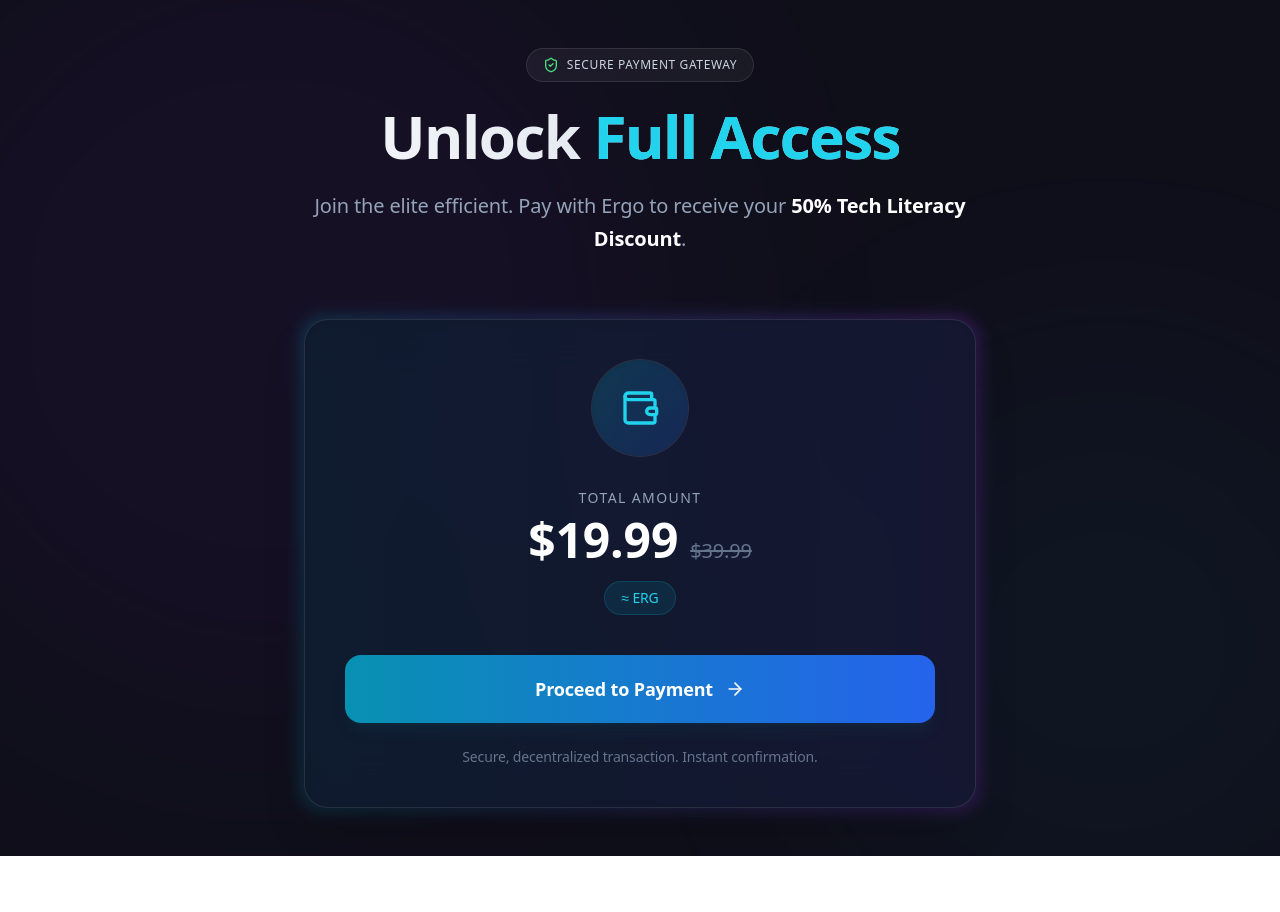
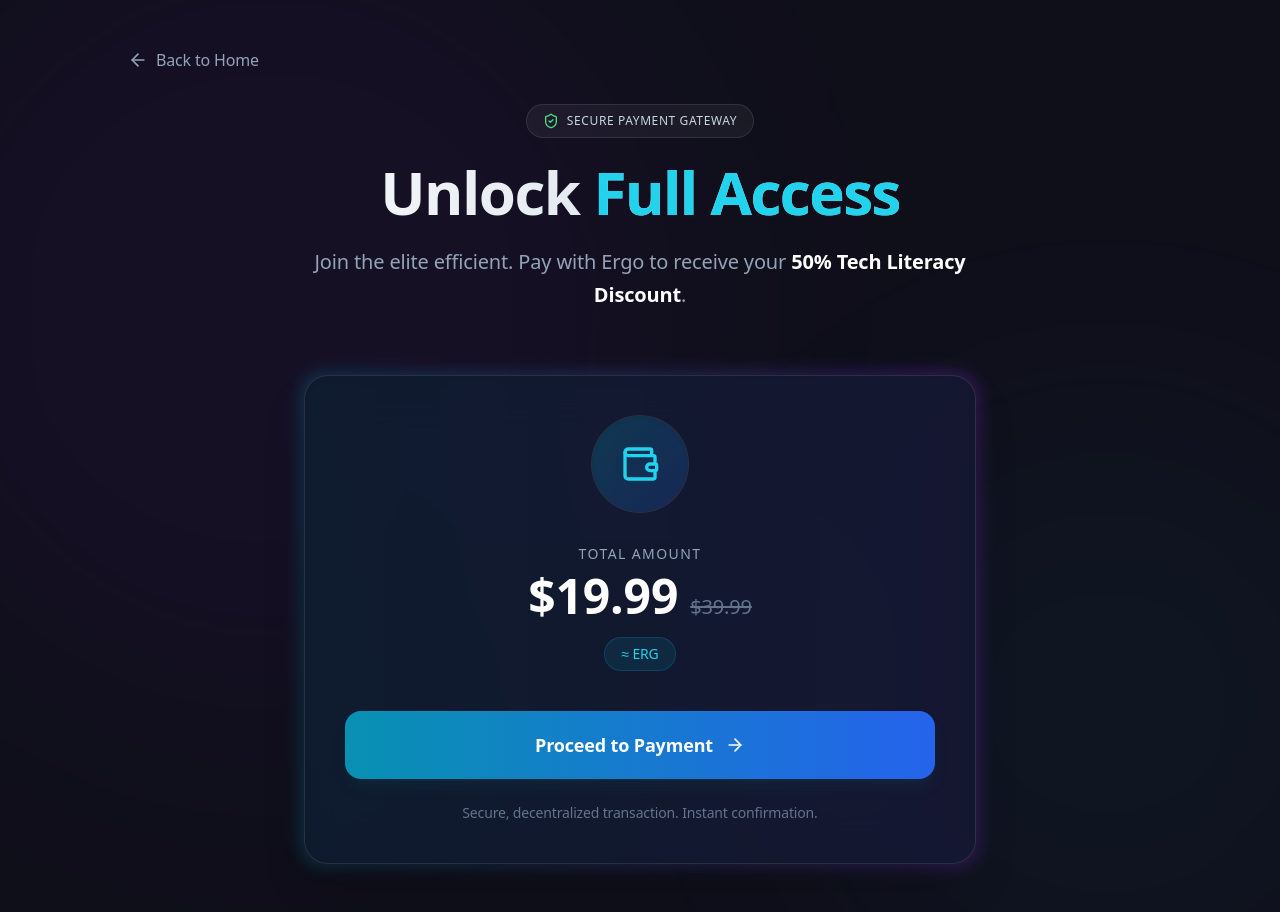
Before and after one commit to agenticaihome/ebook-frontend, a React (Create React App) app: page /pay-ergo in a window 1280 px wide. Before the commit the page ends 856 px from the top, so only its background shows below. Built offline with nearby package versions, Linux system fonts and the light colour scheme; no server answers.

Commit message:
Add back navigation button to ErgoPaymentPage
- Users can now easily return to home from payment page
- Added animated back button with hover effect
- Improves UX by preventing users from feeling trapped

```diff
--- a/src/ErgoPaymentPage.jsx
+++ b/src/ErgoPaymentPage.jsx
@@ -2,7 +2,7 @@ import React, { useState, useEffect } from 'react';
 import { useNavigate } from 'react-router-dom';
 import { motion, AnimatePresence } from 'framer-motion';
 import {
-    Wallet, Copy, Check, AlertTriangle, ArrowRight,
+    Wallet, Copy, Check, AlertTriangle, ArrowRight, ArrowLeft,
     CheckCircle2, Clock, Smartphone, Loader2, Monitor, ExternalLink, ShieldCheck
 } from 'lucide-react';
 import { QRCodeSVG } from 'qrcode.react';
@@ -165,6 +165,15 @@ const ErgoPaymentPage = () => {
             </div>
 
             <div className="max-w-5xl mx-auto relative z-10">
+                {/* Back Button */}
+                <button
+                    onClick={() => navigate('/')}
+                    className="mb-8 flex items-center gap-2 text-slate-400 hover:text-white transition-colors group"
+                >
+                    <ArrowLeft className="w-5 h-5 group-hover:-translate-x-1 transition-transform" />
+                    <span>Back to Home</span>
+                </button>
+
                 {/* Header */}
                 <motion.div
                     initial={{ opacity: 0, y: -20 }}
```
